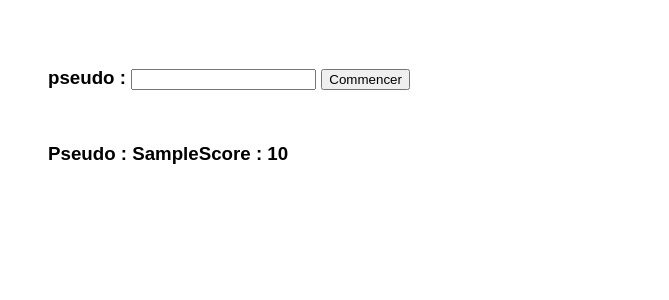
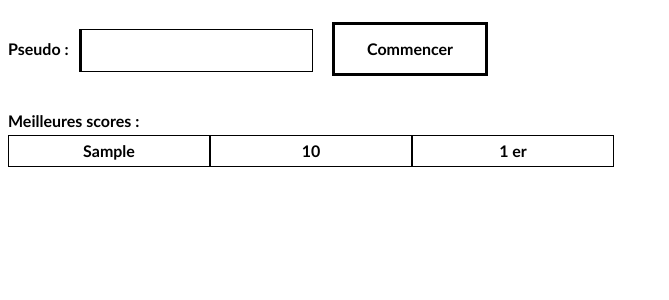
Before and after one commit to Brieuc-Meyer/Chasse_au_tresor, a PHP site: page /Chasse_au_tresor/ in a window 1280 px wide. Shown: the top 300 px of the page, without its empty margins (0-669 px from the left). Run offline with PHP 8.4, Linux system fonts and the light colour scheme; tables that the repository leaves empty or names only in its code hold one stand-in row (values such as "Sample post").

Commit message:
création d'un tableau pour les meillsures scores . commentaires du code.

```diff
--- a/v1/index.php
+++ b/v1/index.php
@@ -1,7 +1,10 @@
+<html lang="en">
+
 <head>
   <meta charset="UTF-8">
   <title>Chasse au trésor</title>
-  <link rel="stylesheet" href="http://localhost/Chasse_au_tresor/v1/vue/Chasse_au_tresor.css">
+  <!-- utilisation d'une feuille de style différente pour mettre les lignes du tableau en noir -->
+  <link rel="stylesheet" href="http://localhost/Chasse_au_tresor/v1/vue/index.css">
 </head>
 
 <body>
@@ -9,31 +12,59 @@
 
   <?php
   session_start();
+  //affichage des erreurs ou réussites des saisies
   if (isset($_SESSION['erreur'])) {
     echo ("<div style='background-color:#ff0000'>" . $_SESSION['erreur'] . "</div>");
-    unset($_SESSION['erreur']);
+    unset($_SESSION['erreur']);// et vider la varable de session
+  }
+  if (isset($_SESSION['info'])) {
+    echo ("<div style='background-color:#00ff00'>" . $_SESSION['info'] . "</div>");
+    unset($_SESSION['info']);
   }
   ?>
-  <div style="display:flex">
+  <div id="pseudo" style="display:flex">
+  <!-- saisie de l'utilisateur et lien vers la page de jeu -->
     <form action="http://localhost/Chasse_au_tresor/v1/vue/Chasse_au_tresor.php" method="post">
-      <h3>pseudo : <input name="pseudo" required />
-      <input type="submit" value="Commencer" /></h3>
+      <h3>Pseudo : <input name="pseudo" required />
+
+        <input type="submit" value="Commencer" />
+      </h3>
     </form>
   </div>
+  <h3>Meilleures scores : </h3>
 
   <?php
   $pdo = new PDO("mysql:host=localhost;dbname=Chasse_au_tresor;charset=utf8", "root", "root", array(PDO::ATTR_ERRMODE => PDO::ERRMODE_EXCEPTION));
-  $res = $pdo->query("select * from scores order by score ");
+  $res = $pdo->query("select * from scores order by score "); // requette à la BDD afin d'obtenir les scores
   $scores = $res->fetchAll();
+  $i = 1;
+  $er = " er";
+  foreach ($scores as $score) {//boucle d'affichage  sous forme de tableau des scores
+    if($i>1){$er=" ème";};
 
-  foreach ($scores as $score) {
   ?>
 
-    <div style="display:flex">
-      <h3>Pseudo : <?php echo ($score["pseudo"]); ?> </h3>
-      <h3>Score : <?php echo ($score["score"]); ?> </h3>
+    <div id="tabscores">
+      <table>
+        <tr>
+
+          <td>
+            <h3><?php echo ($score["pseudo"]); ?> </h3>
+          </td>
+          <td>
+            <h3><?php echo ($score["score"]); ?> </h3>
+          </td>
+          <td>
+            <h3><?php echo $i . $er ?> </h3>
+          </td>
+        </tr>
+      </table>
     </div>
 
-  <?php } // ForEach
+  <?php
+    $i = $i + 1;
+
+
+  } // ForEach
   ?>
 </body>
--- a/v1/php/ajouterScore.php
+++ b/v1/php/ajouterScore.php
@@ -1,11 +1,12 @@
 
 <?php
+session_start();
 $pseudo = $_POST["pseudo"];
 $score = trim($_POST["score"]);
 
-
+//connextion a la BDD, peut etre fait avec une fonction
 $pdo = new PDO("mysql:host=localhost;dbname=Chasse_au_tresor;charset=utf8", "root", "root", array(PDO::ATTR_ERRMODE => PDO::ERRMODE_EXCEPTION));
-
+$_SESSION["info"] = "score enregistré"; // init de la variable de session pour l'entrée dans la bdd du score
 $req = $pdo->prepare("INSERT INTO scores (pseudo,score) VALUES (:pseudo, :score)");
 $req->bindParam("pseudo", $pseudo, PDO::PARAM_STR, 20);
 $req->bindParam("score", $score, PDO::PARAM_INT);
--- a/v1/vue/Chasse_au_tresor.css
+++ b/v1/vue/Chasse_au_tresor.css
@@ -6,22 +6,30 @@ body{
 
 }
 td{
-    width: 80px;
-    height: 80px;
-    border-width: 1px;
+    width: 60px;
+    height: 60px;
+    border-width: 0.5px;
     border-color: rgb(255, 255, 255);
     border-style: solid;
-    padding: 0px;
 }
+
+
 table{
+    border-spacing: 0px;
+}
+
+
+#table{
     border-collapse: collapse;
     background-image: url("http://localhost/Chasse_au_tresor/v1/medias/mapGrenoble.png");
+    background-size: cover;
+    background-position: right;
     display: inline-block;
-    height: 800px;
-    width: 800px;
-}
-#table{
-    display: inline-block;
+    height: 600px;
+    width: 600px;
+
+    border-spacing: 0px;
+
 
 }
 
@@ -85,3 +93,36 @@ RAS{
 tresor{
     color: rgb(255, 0, 226);
 }
+
+input{
+    text-align: center;
+    background: none;
+    border: 1px solid;
+    border-inline-start-width: 0.25em;
+    font: Calibri;
+    line-height: 1;
+    margin: 0.5em;
+    padding: 1em 2em;
+}
+
+input[type=button] {
+    text-align: center;
+    background: none;
+    border: 3px solid;
+    font: Calibri;
+    line-height: 1;
+    margin: 0.5em;
+    padding: 1em 2em;
+}
+
+
+
+input[type=button]:hover {
+    text-align: center;
+    background: none;
+    border: 3.5px solid;
+    font: Calibri;
+    line-height: 1;
+    margin: 0.5em;
+    padding: 1em 2em;
+}
--- /dev/null
+++ b/v1/vue/Index.css
@@ -0,0 +1,57 @@
+td{
+    width: 200px;
+    height: 20px;
+    border-width: 0.5px;
+    border-color: rgb(0, 0, 0);
+    border-style: solid;
+    border-spacing: 0px;
+    text-align: center;
+    padding: 0px;
+
+}
+h3{
+    margin-block-start: 7px;
+    margin-block-end: 7px;
+    font-family: Calibri, Candara, Segoe, "Segoe UI", Optima, Arial, sans-serif; font-size: 16px; font-style: normal; font-variant: normal; font-weight: 700; line-height: 15.4px;
+
+}
+
+
+
+table{
+    border-spacing: 0px;
+
+}
+
+input{
+    text-align: center;
+    background: none;
+    border: 1px solid;
+    border-inline-start-width: 0.25em;
+    font: Calibri;
+    line-height: 1;
+    margin: 0.5em;
+    padding: 1em 2em;
+}
+
+input[type=submit] {
+    text-align: center;
+    background: none;
+    border: 3px solid;
+    font-family: Calibri, Candara, Segoe, "Segoe UI", Optima, Arial, sans-serif; font-size: 16px; font-style: normal; font-variant: normal; font-weight: 700;
+    margin-block-start: 7px;
+    margin-block-end: 7px;
+
+
+}
+
+
+
+input[type=submit]:hover {
+    cursor: pointer;
+}
+
+#pseudo{
+    z-index: 1;
+    position :static;
+}
```
Also changed, not shown: v1/controleur/Chasse_au_tresor.js (+4 -3 lines), v1/vue/Chasse_au_tresor.php (+5 -8 lines).
